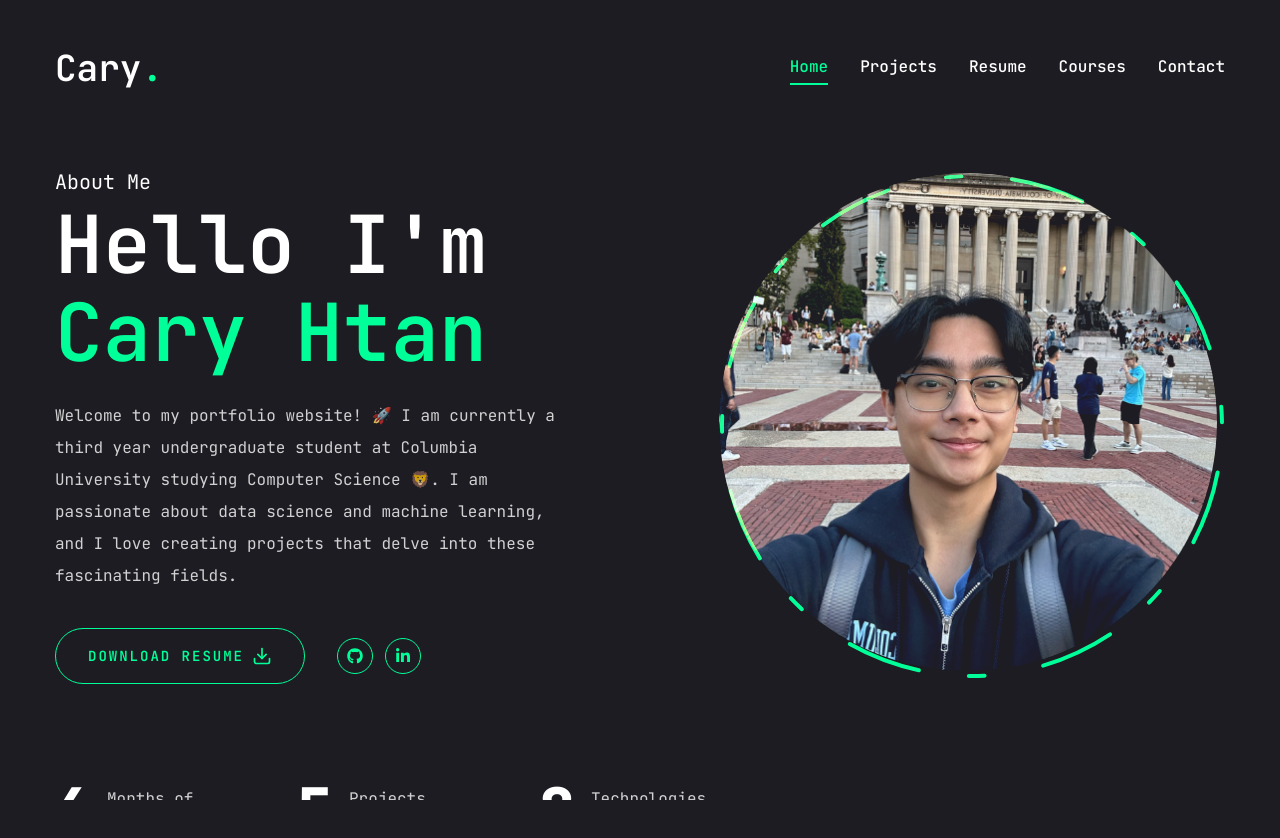
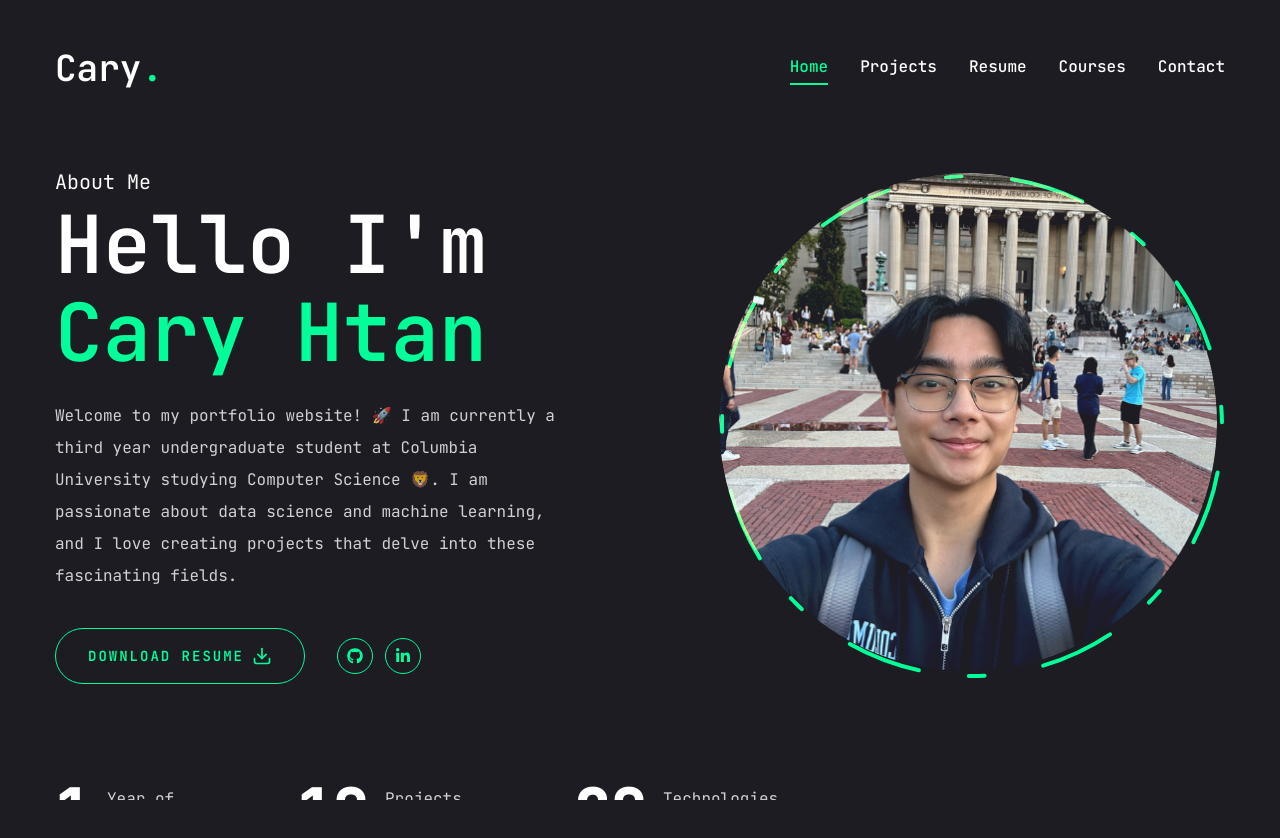
Before and after one commit to caryhtan/caryhtan-new-website, a Next.js app: page / in a window 1280 px wide. Shown: the top 838 px of the page. Built offline with nearby package versions, Linux system fonts and the light colour scheme.

Commit message:
Updated stats

```diff
--- a/components/Stats.jsx
+++ b/components/Stats.jsx
@@ -4,15 +4,15 @@
 
 const stats = [
   {
-    num: 6,
-    text: "Months of experience",
+    num: 1,
+    text: "Year of experience",
   },
   {
-    num: 5,
+    num: 10,
     text: "Projects completed",
   },
   {
-    num: 8,
+    num: 20,
     text: "Technologies exposure",
   },
   // {
```
